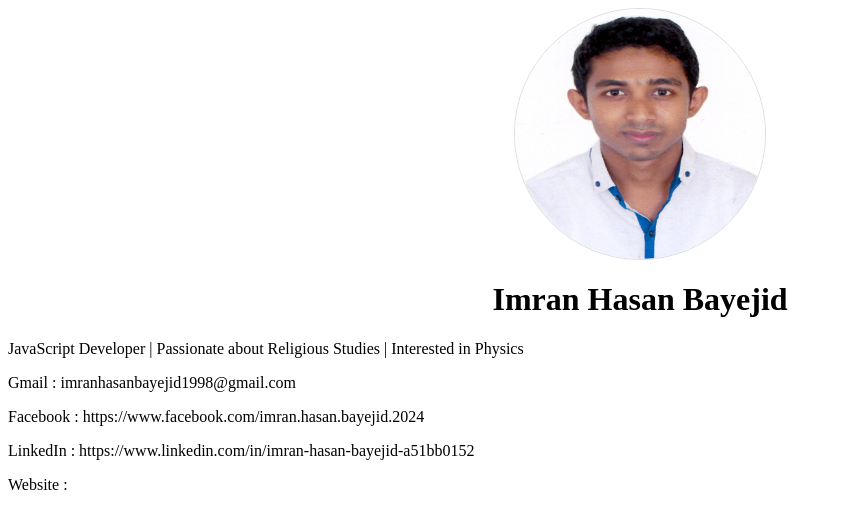
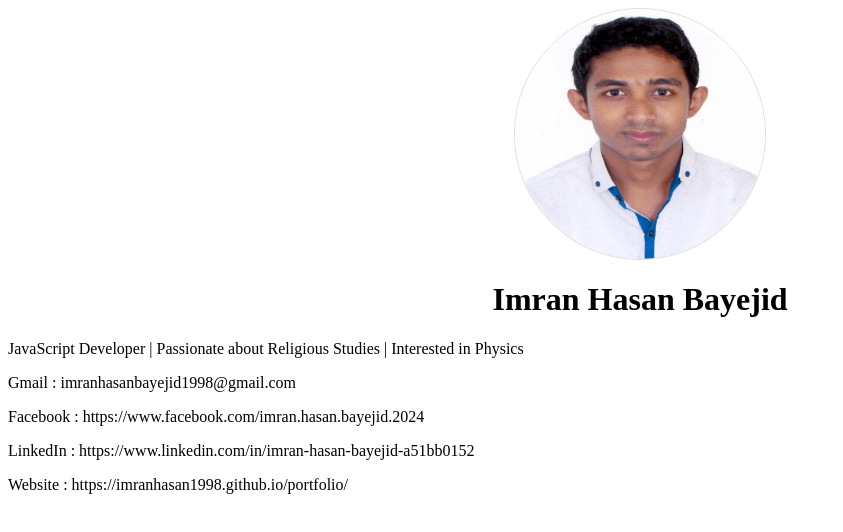
Before and after one commit to imranhasan1998/portfolio, a plain HTML site: page index.html in a window 1280 px wide. Shown: the whole page, without its empty margins (0-843 px from the left). Drawn offline with Linux system fonts and the light colour scheme.

Commit message:
Updated index.html's website link

```diff
--- a/index.html
+++ b/index.html
@@ -11,6 +11,6 @@
         <p>Gmail : imranhasanbayejid1998@gmail.com</p>
         <p>Facebook : https://www.facebook.com/imran.hasan.bayejid.2024</p>
         <p>LinkedIn : https://www.linkedin.com/in/imran-hasan-bayejid-a51bb0152</p>
-        <p>Website : </p>
+        <p>Website : https://imranhasan1998.github.io/portfolio/</p>
     </body>
 </html>
```
